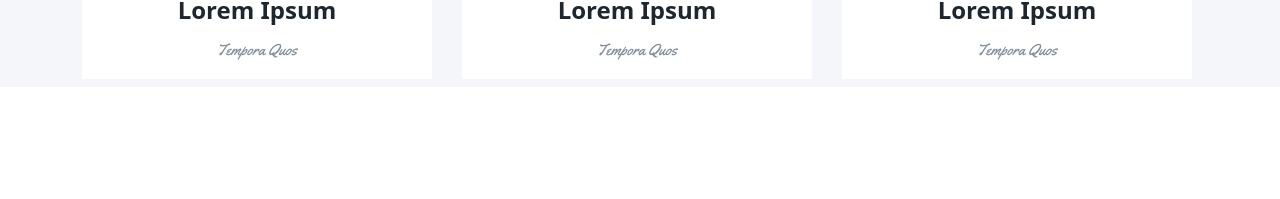
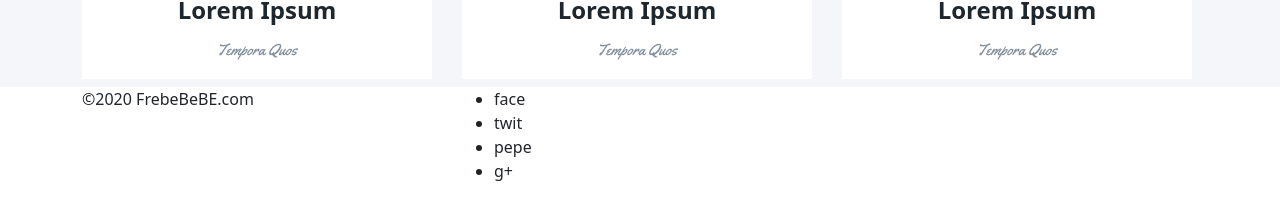
Before and after one commit to bart19870807/task-runer-pro, a website: page index.html in a window 1280 px wide. Shown: the part 1880-2079 px from the top of the page. Before the commit the page ends 1967 px from the top, so only its background shows below. Drawn offline with nearby package versions, Linux system fonts and the light colour scheme; a web font is replaced by a local one.

Commit message:
Add section footer

```diff
--- a/index.html
+++ b/index.html
@@ -124,6 +124,24 @@
             </div>
         </div>
     </section>
+    <section>
+        <footer>
+            <div class="container">
+                <div class="row">
+                    <div class="page col-md-4">&copy;2020 FrebeBeBE.com</div>
+                    <div class="social col-md-4">
+                        <ul>
+                            <li>face</li>
+                            <li>twit</li>
+                            <li>pepe</li>
+                            <li>g+</li>
+                        </ul>
+                    </div>
+                    <div class="empty col-md-4"></div>
+                </div>
+            </div>
+        </footer>
+    </section>
 
 
 
```
